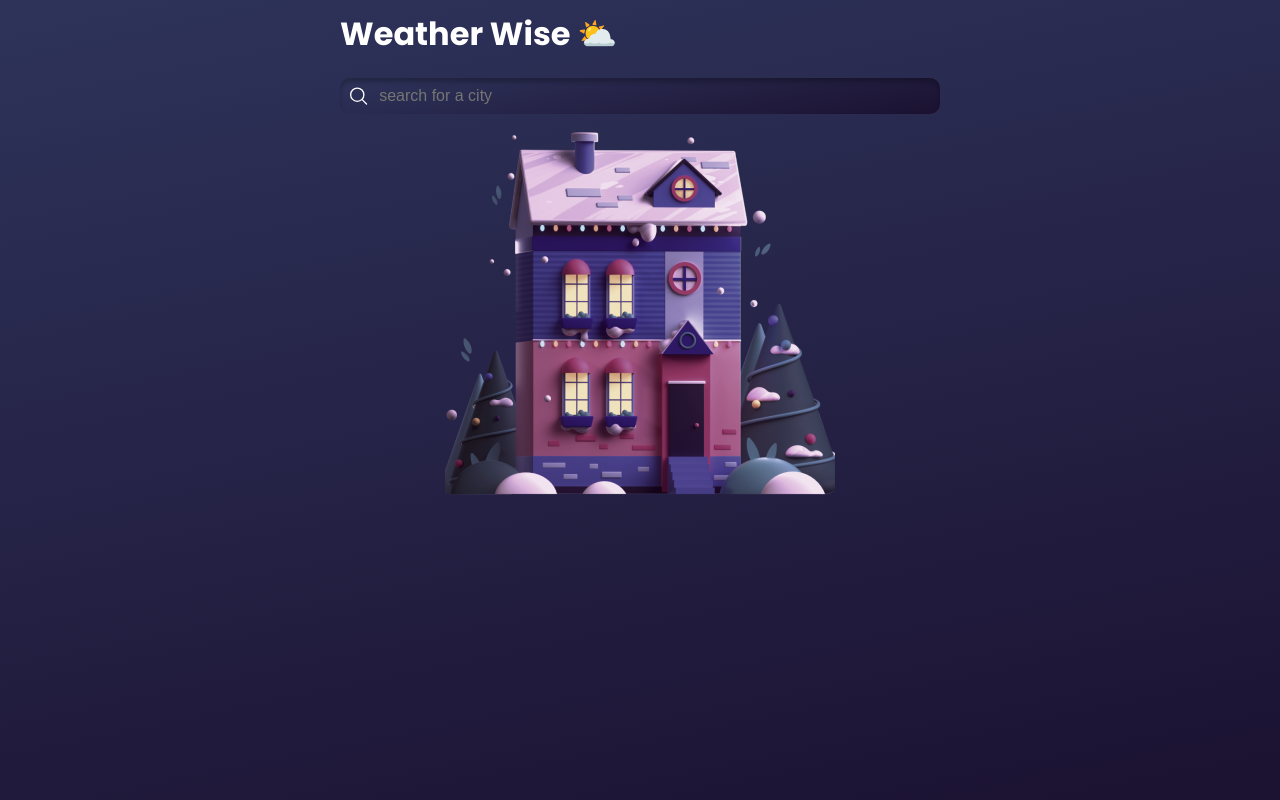
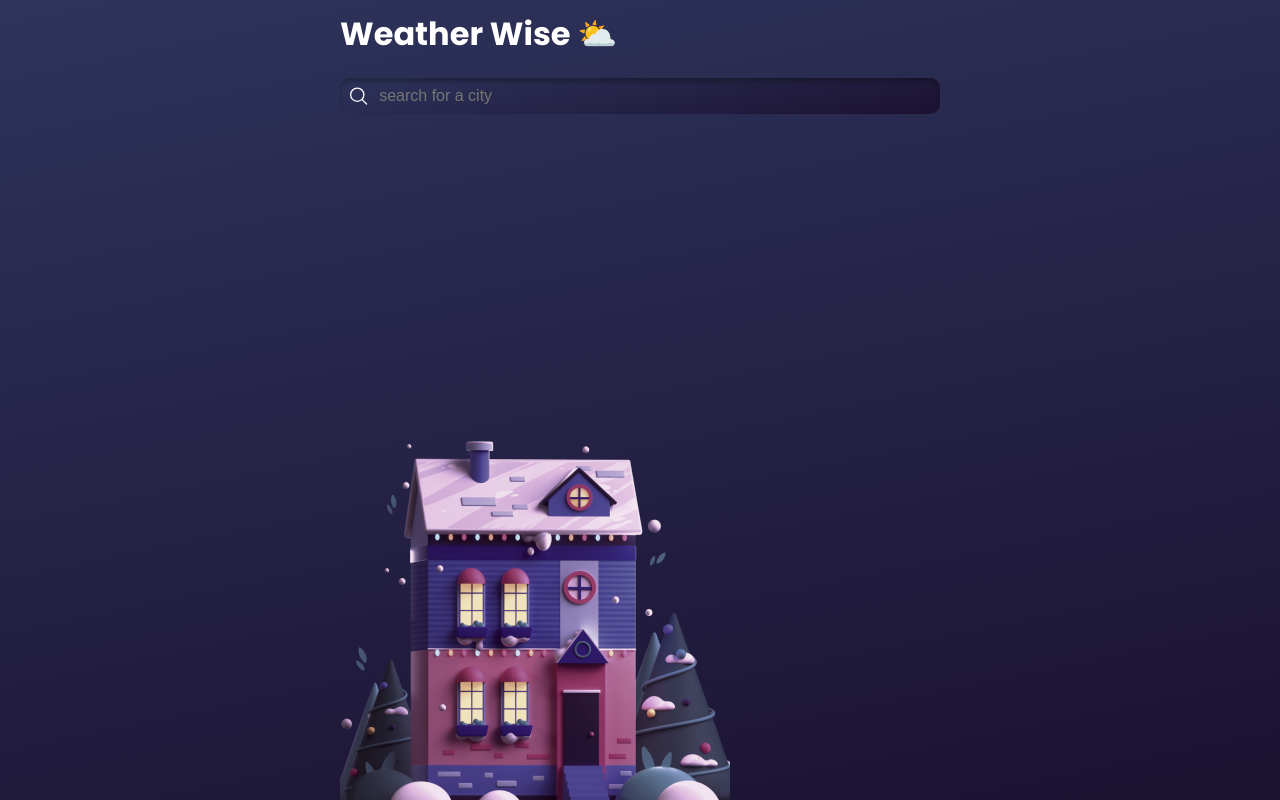
Before and after one commit to Ujjal26/weather-app, a React (Vite) app: page / in a window 1280 px wide. Built offline with nearby package versions, Linux system fonts and the light colour scheme.

Commit message:
footer updated

```diff
--- a/src/App.css
+++ b/src/App.css
@@ -30,8 +30,8 @@ body {
 }
 
 footer {
-  position: sticky;
-  bottom: -16px;
+  position: fixed;
+  bottom: -20px;
   text-align: center;
 }
 
```
